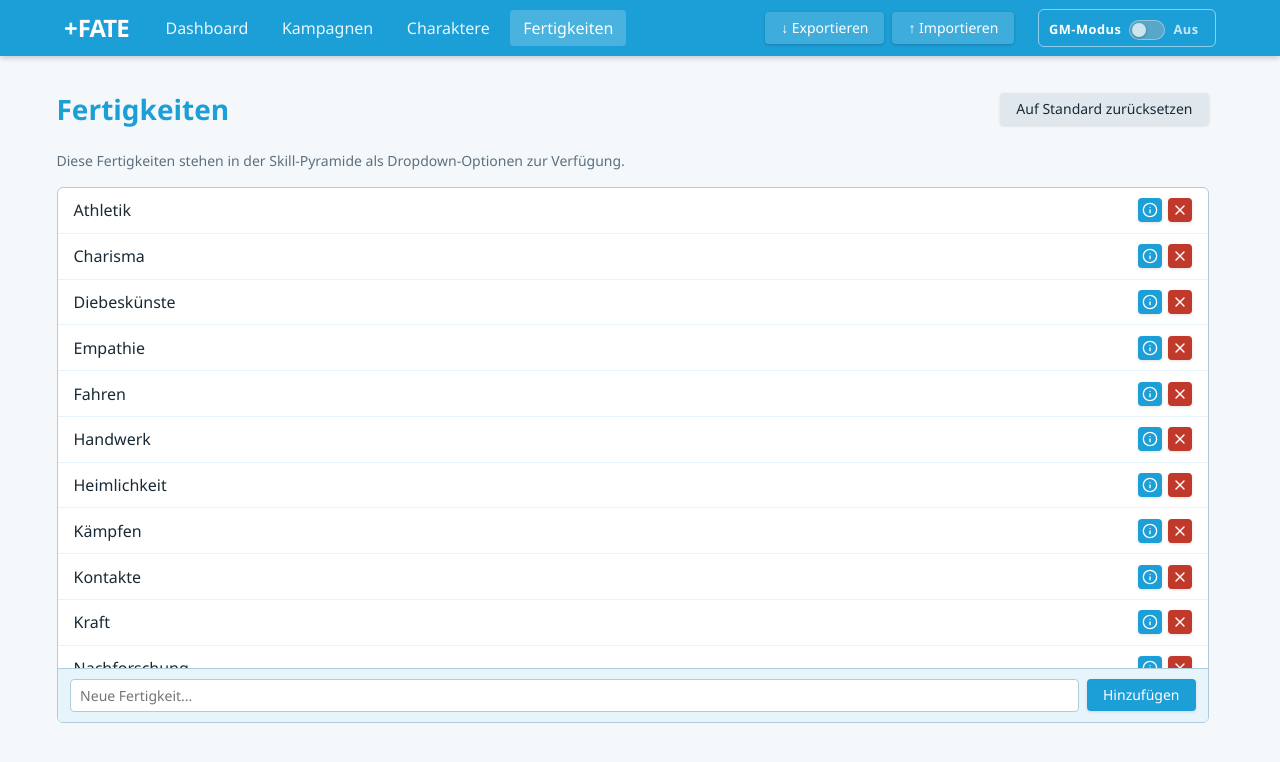
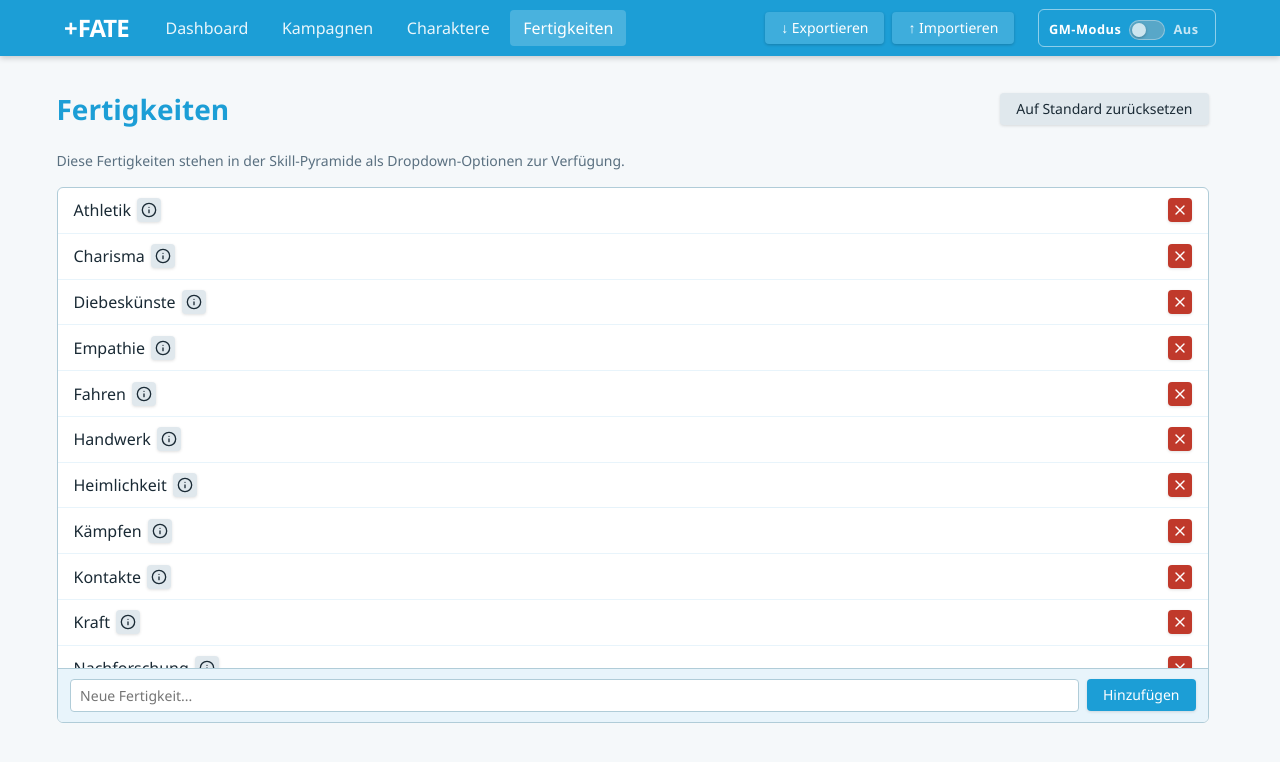
Before and after one commit to timengel/fate-copilot, a Vue app: page /skills in a window 1280 px wide. Shown: the top 762 px of the page. Built offline with nearby package versions, Linux system fonts and the light colour scheme.

Commit message:
ref: enhance skill list icons

```diff
--- a/src/views/SkillsView.vue
+++ b/src/views/SkillsView.vue
@@ -203,16 +203,18 @@ const selectedInfo = computed<SkillInfo | null>(() =>
           :key="skill"
           class="skill-manage-row"
         >
-          <span class="skill-manage-name">{{ skill }}</span>
-          <div class="skill-manage-actions">
+          <div class="skill-manage-label">
+            <span class="skill-manage-name">{{ skill }}</span>
             <FateButton
               v-if="SKILL_INFO[skill]"
               icon="info"
-              variant="info"
+              variant="secondary"
               size="S"
               :title="`Info zu ${skill}`"
               @click="infoSkill = skill"
             />
+          </div>
+          <div class="skill-manage-actions">
             <FateButton icon="close" variant="danger" size="S" @click="store.removeSkill(skill)" />
           </div>
         </div>
@@ -384,6 +386,12 @@ const selectedInfo = computed<SkillInfo | null>(() =>
   border-bottom: none;
 }
 
+.skill-manage-label {
+  display: flex;
+  align-items: center;
+  gap: 0.4rem;
+}
+
 .skill-manage-name {
   font-size: 1rem;
   font-weight: 500;
```
